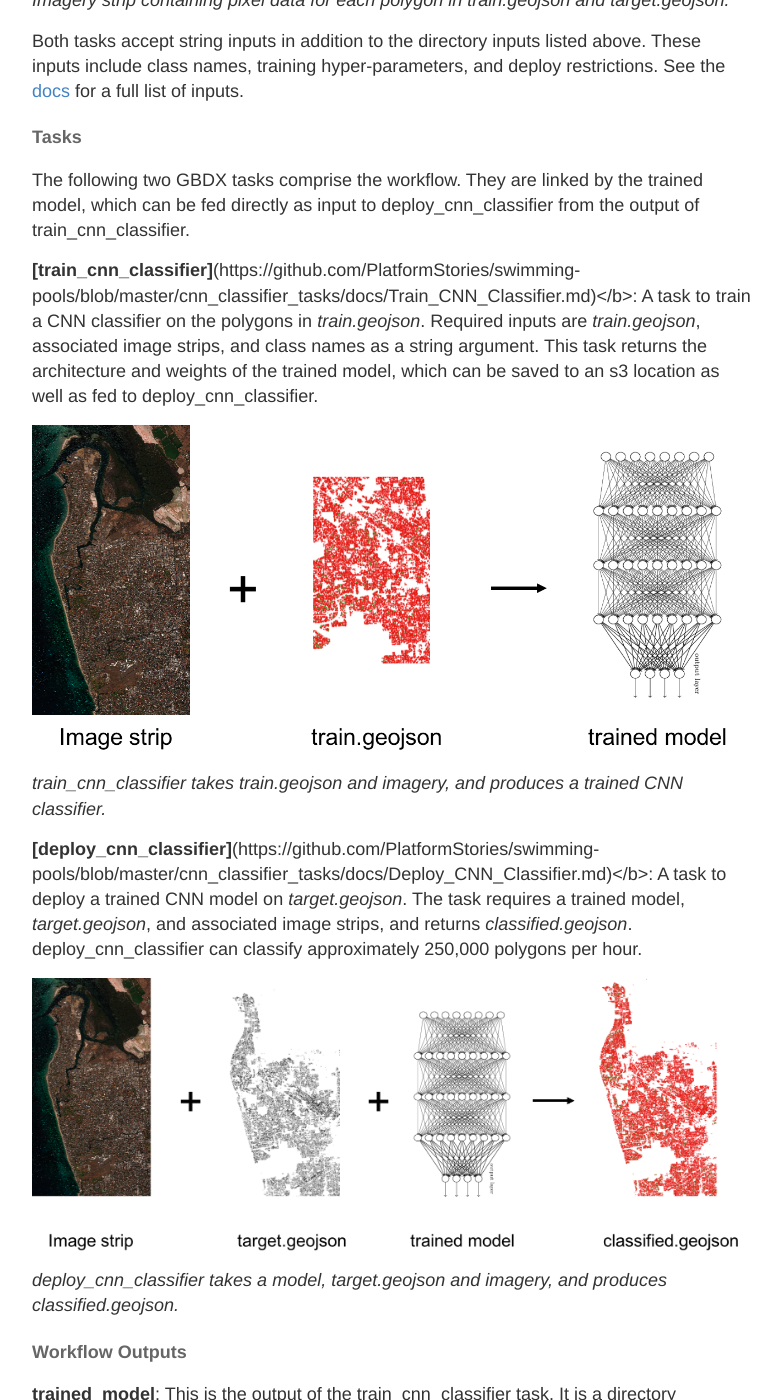
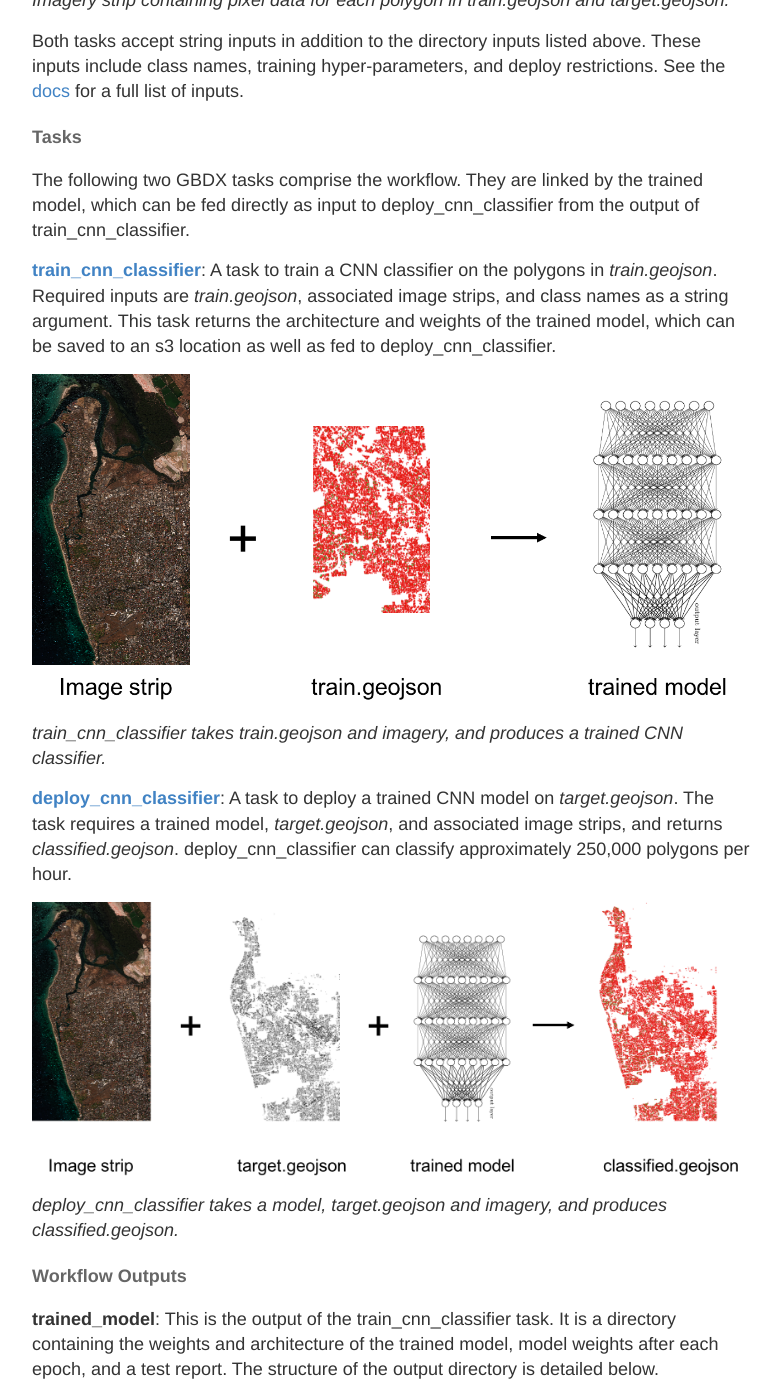
Before and after one commit to neoocm/PlatformStories.github.io, a Jekyll site: the page built from _posts/2016-9-8-swimming-pools.md, in a window 1280 px wide and 1400 px high, scrolled down 3637 px. Shown: the whole window, without its empty margins (248-1029 px from the left). Built offline with Jekyll 4.4.1, drawn with Linux system fonts in a browser that asks for light colours.

Commit message:
fixing swimming pools

```diff
--- a/_posts/2016-9-8-swimming-pools.md
+++ b/_posts/2016-9-8-swimming-pools.md
@@ -67,12 +67,12 @@ Both tasks accept string inputs in addition to the directory inputs listed above
 
 The following two GBDX tasks comprise the workflow. They are linked by the trained model, which can be fed directly as input to deploy_cnn_classifier from the output of train_cnn_classifier.
 
-<b>[train_cnn_classifier]</b>(https://github.com/PlatformStories/swimming-pools/blob/master/cnn_classifier_tasks/docs/Train_CNN_Classifier.md)</b>: A task to train a CNN classifier on the polygons in *train.geojson*. Required inputs are *train.geojson*, associated image strips, and class names as a string argument. This task returns the architecture and weights of the trained model, which can be saved to an s3 location as well as fed to deploy_cnn_classifier.
+<b>[train_cnn_classifier](https://github.com/PlatformStories/swimming-pools/blob/master/cnn_classifier_tasks/docs/Train_CNN_Classifier.md)</b>: A task to train a CNN classifier on the polygons in *train.geojson*. Required inputs are *train.geojson*, associated image strips, and class names as a string argument. This task returns the architecture and weights of the trained model, which can be saved to an s3 location as well as fed to deploy_cnn_classifier.
 
 ![train_cnn_classifier.png]({{ site.baseurl }}/images/swimming-pools/train_cnn_classifier.png)
  *train_cnn_classifier takes train.geojson and imagery, and produces a trained CNN classifier.*
 
-<b>[deploy_cnn_classifier]</b>(https://github.com/PlatformStories/swimming-pools/blob/master/cnn_classifier_tasks/docs/Deploy_CNN_Classifier.md)</b>: A task to deploy a trained CNN model on *target.geojson*. The task requires a trained model, *target.geojson*, and associated image strips, and returns *classified.geojson*. deploy_cnn_classifier can classify approximately 250,000 polygons per hour.
+<b>[deploy_cnn_classifier](https://github.com/PlatformStories/swimming-pools/blob/master/cnn_classifier_tasks/docs/Deploy_CNN_Classifier.md)</b>: A task to deploy a trained CNN model on *target.geojson*. The task requires a trained model, *target.geojson*, and associated image strips, and returns *classified.geojson*. deploy_cnn_classifier can classify approximately 250,000 polygons per hour.
 
 ![deploy_cnn_classifier.png]({{ site.baseurl }}/images/swimming-pools/deploy_cnn_classifier.png)
 *deploy_cnn_classifier takes a model, target.geojson and imagery, and produces classified.geojson.*
```
